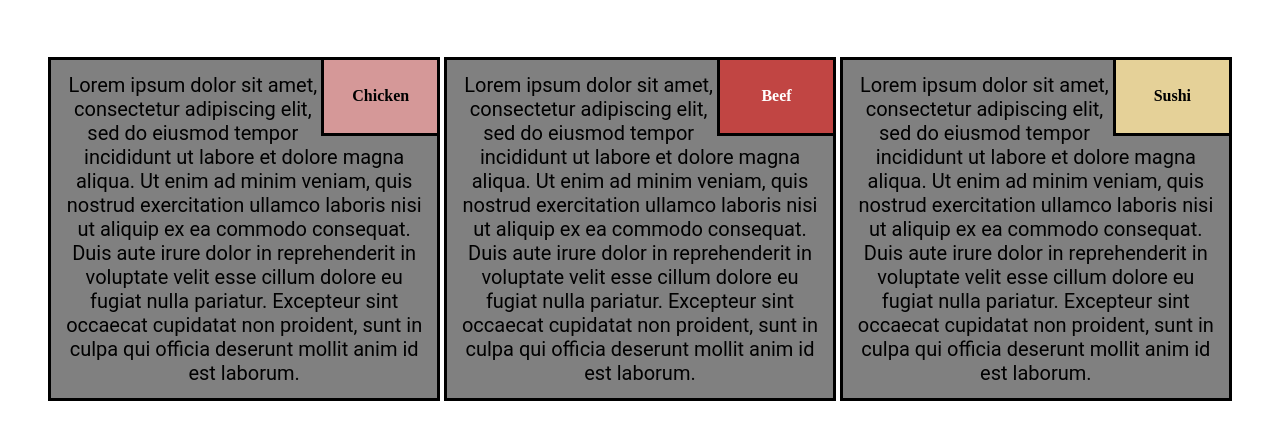
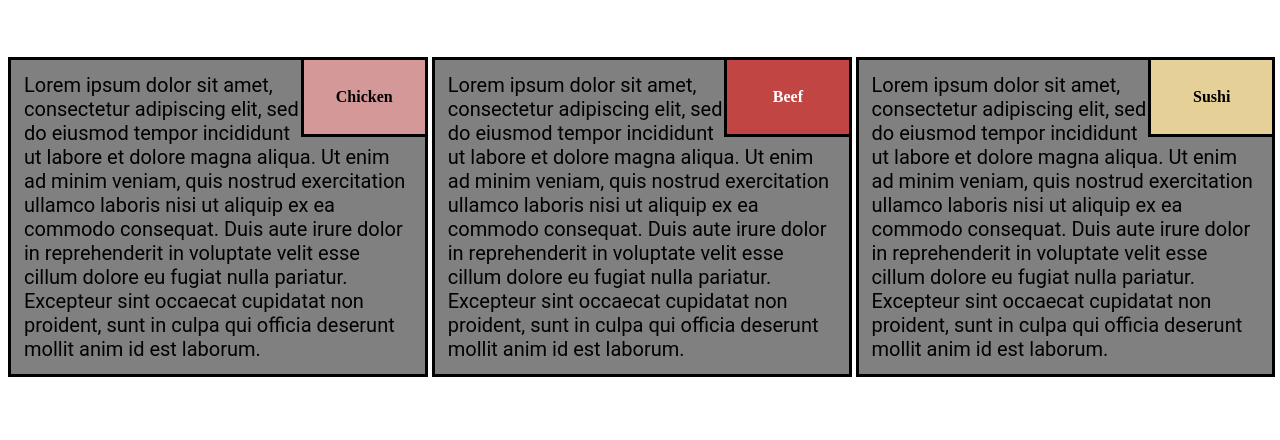
Before and after one commit to Myh45/adaptiveLab, a plain HTML site: page index.html in a window 1280 px wide. Shown: the part 134-574 px from the top of the page. Drawn offline with Linux system fonts and the light colour scheme.

Commit message:
Update style.css

```diff
--- a/style.css
+++ b/style.css
@@ -7,6 +7,7 @@
     border: solid;
     background-color: gray;
     color: black;
+
 }
 .box3{
     border: solid;
@@ -29,8 +30,7 @@ p{
     font-size: 20px;
 }
 .container1{
-    height: 100%;
-    text-align: center;
+    position: absolute;
 }
 .smallerBox{
     right: 0;
@@ -75,12 +75,12 @@ p{
 @media (min-width: 992px){
     .box{
     height: 100%;
-    width: 31%;
+    width: 33%;
     display: inline-block;
     }
     .box3{
     height: 100%;
-    width: 31%;
+    width: 33%;
     display: inline-block;
     }
 }
```
